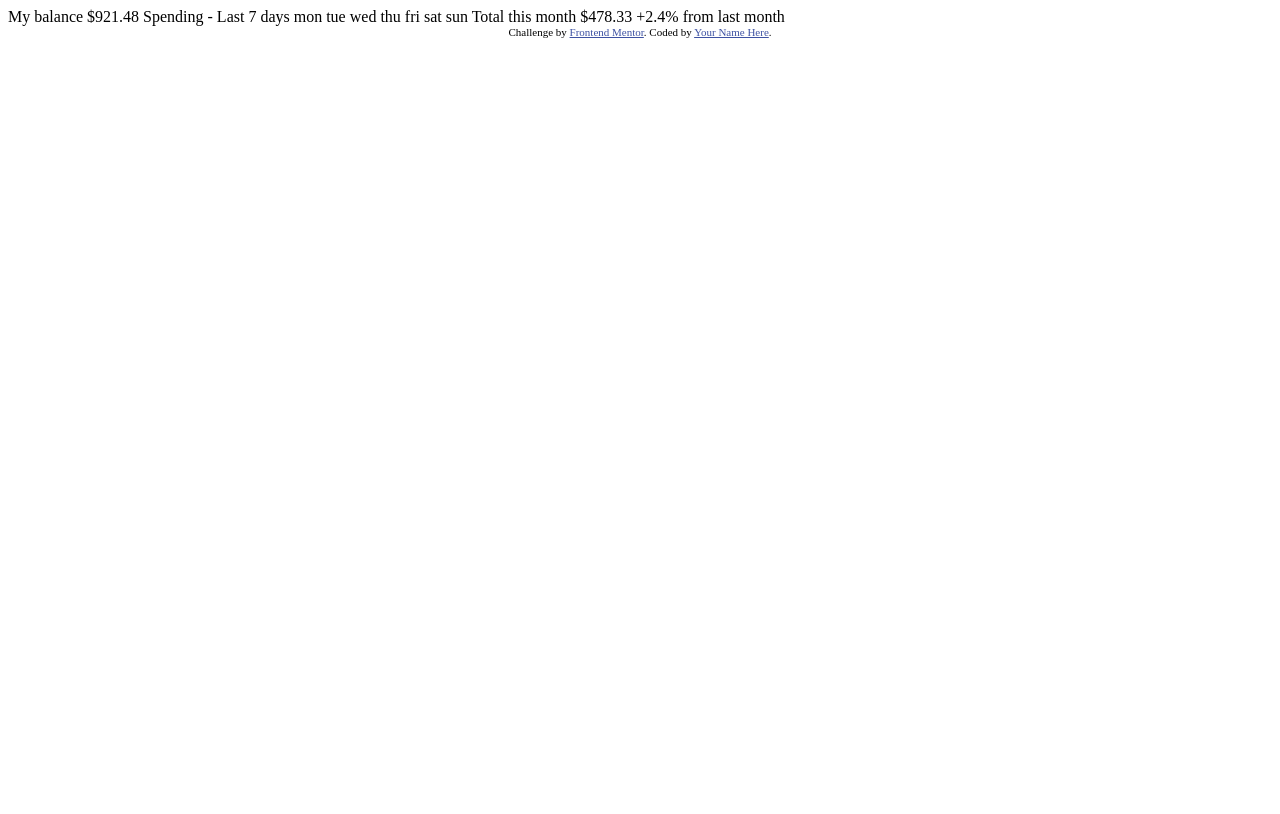
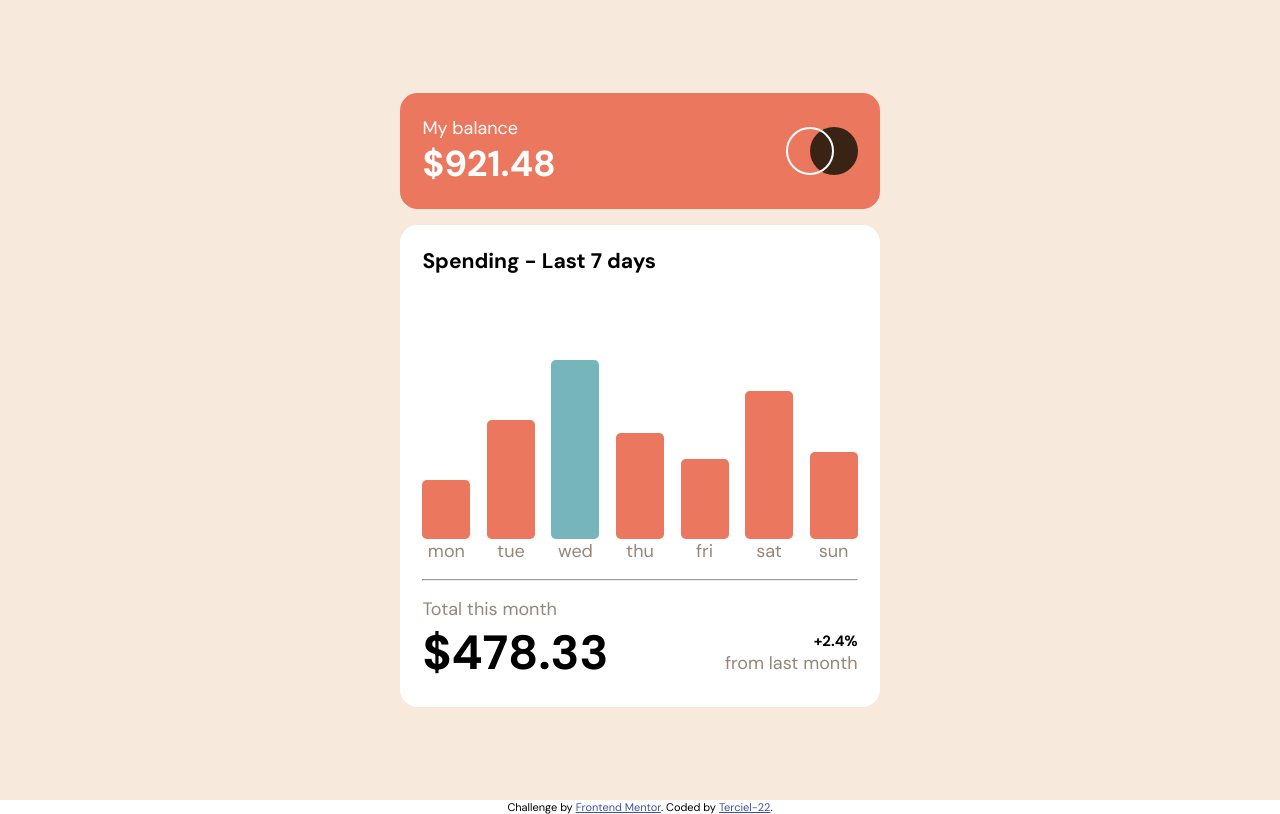
Before and after one commit to Terciel-22/expenses-chart-component, a plain HTML site: page index.html in a window 1280 px wide. Drawn offline with Linux system fonts and the light colour scheme.

Commit message:
Created dynamic chart of expenses

```diff
--- a/index.html
+++ b/index.html
@@ -9,35 +9,216 @@
   <title>Frontend Mentor | Expenses chart component</title>
 
   <!-- Feel free to remove these styles or customise in your own stylesheet 👍 -->
+  <link rel="preconnect" href="https://fonts.googleapis.com">
+  <link rel="preconnect" href="https://fonts.gstatic.com" crossorigin>
+  <link href="https://fonts.googleapis.com/css2?family=DM+Sans:wght@400;700&display=swap" rel="stylesheet">
+
   <style>
-    .attribution { font-size: 11px; text-align: center; }
-    .attribution a { color: hsl(228, 45%, 44%); }
+    * {
+      box-sizing: border-box;
+      margin: 0;
+      padding: 0;
+    }
+    body {
+      font-family: 'DM Sans', sans-serif;
+      font-weight: 400;
+      font-size: 18px;
+    }
+    h2 {
+      font-weight: 700;
+    }
+    p, hr {
+      color: hsl(28, 10%, 53%);
+    }
+    hr {
+      margin: 1rem 0;
+    }
+
+    main {
+      min-height: 100vh;
+      background: hsl(27, 66%, 92%);
+      display: flex;
+      justify-content: center;
+      align-items: center;
+    }
+    main > .container {
+      width: 30rem;
+    }
+    main > .container > .top-section,
+    main > .container > .bottom-section {
+      padding: 1.4rem;
+      border-radius: 1.1rem;
+    }
+    main > .container > .top-section {
+      background: hsl(10, 79%, 65%);
+      margin-bottom: 1rem;
+      display: flex;
+      justify-content: space-between;
+      align-items: center;
+      color: white;
+    }
+    main > .container > .top-section > div >p {
+      color: white;
+    }
+    main > .container > .bottom-section {
+      background: white;
+    }
+    main > .container > .bottom-section > .graph-data{
+      display: flex;
+      justify-content: space-between;
+    }
+    main > .container > .bottom-section > .graph-data > .graph-value {
+      display: flex;
+      flex-direction: column;
+      justify-content: flex-end;
+      align-items: center;
+      height: 15rem;
+      margin-top: 3rem;
+    }
+    main > .container > .bottom-section > .graph-data > .graph-value > .data {
+      width: 3rem;
+      height: 100%;
+      background: hsl(10, 79%, 65%);;
+      border-radius: 0.3rem;
+      position: relative;
+      display: flex;
+      justify-content: center;
+    }
+    main > .container > .bottom-section > .graph-data > .graph-value > .data:hover {
+      opacity: .7;
+    }
+    main > .container > .bottom-section > .graph-data > .graph-value > .data:hover::before {
+      content: attr(data-value);
+      position: absolute;
+      background-color: black;
+      padding: 0.3rem;
+      color: white;
+      border-radius: 0.2rem;
+      top: -2.5rem;
+    }
+    main > .container > .bottom-section > div {
+      display: flex;
+      justify-content: space-between;
+      align-items: center;
+    }
+    main > .container > .bottom-section > div > div {
+      text-align: end;
+    }
+    main > .container > .bottom-section > div > span{
+      font-weight: 800;
+      font-size: 3rem;
+    }
+    footer.attribution { font-size: 11px; text-align: center; }
+    footer.attribution a { color: hsl(228, 45%, 44%); }
+
+    @media only screen and (max-width:375px)
+    {
+      main > .container {
+        width: 20rem;
+      }
+      main > .container > .top-section,
+      main > .container > .bottom-section {
+        padding: 1rem;
+      }
+      main > .container > .bottom-section > .graph-data > .graph-value > .data {
+        width: 2.3rem;
+      }
+      main > .container > .bottom-section > .graph-data > .graph-value > .data:hover::before {
+        font-size: 0.6rem;
+        top: -1.9rem;
+      }
+      main > .container > .bottom-section > div > span{
+        font-size: 2rem;
+      }
+    }
   </style>
 </head>
 <body>
+  <main>
+    <div class="container">
+      <div class="top-section">
+        <div>
+          <p>My balance</p>
+          <h1>$921.48</h1>
+        </div>
+        <img src="images/logo.svg" alt="Logo">
+      </div>
+      <div class="bottom-section">
+        <h3>Spending - Last 7 days</h3>
+          <div class="graph-data">
+            <div class="graph-value">
+              <div id="mon" class="data"></div>
+              <p>mon</p>
+            </div>
+            <div class="graph-value">
+              <div id="tue" class="data"></div>
+              <p>tue</p>
+            </div>
+            <div class="graph-value">
+              <div id="wed" class="data"></div>
+              <p>wed</p>
+            </div>
+            <div class="graph-value">
+              <div id="thu" class="data"></div>
+              <p>thu</p>
+            </div>
+            <div class="graph-value">
+              <div id="fri" class="data"></div>
+              <p>fri</p>
+            </div>
+            <div class="graph-value">
+              <div id="sat" class="data"></div>
+              <p>sat</p>
+            </div>
+            <div class="graph-value">
+              <div id="sun" class="data"></div>
+              <p>sun</p>
+            </div>
+          </div>
+        <hr />
+        <p>Total this month</p>
+        <div>
+          <span>$478.33</span>
+          <div>
+            <h5>+2.4%</h5>
+            <p>from last month</p>
+          </div>
+        </div>
+      </div>
+    </div>
+  </main>
 
-  My balance
-  $921.48
+  <footer class="attribution">
+    Challenge by <a rel="noopener" href="https://www.frontendmentor.io?ref=challenge" target="_blank">Frontend Mentor</a>.
+    Coded by <a href="https://github.com/Terciel-22">Terciel-22</a>.
+  </footer>
 
-  Spending - Last 7 days
+  <script>
+    //assuming the peak is $70
+    let MAX = 70;
 
-  mon
-  tue
-  wed
-  thu
-  fri
-  sat
-  sun
+    async function fetchJSON()
+    {
+      const response = await fetch("./data.json");
+      const data = await response.json();
+      let biggerNum = 0;
+      let biggestAmountDay = "";
+      for(let i=0; i<data.length; i++)
+      {
+        if(biggerNum<data[i].amount)
+        {
+          biggerNum = data[i].amount;
+          biggestAmountDay = document.getElementById(data[i].day);
+        }
+        const day = document.getElementById(data[i].day);
+        percent = (data[i].amount/MAX) * 100;
+        day.style.height = `${percent}%`
+        day.setAttribute("data-value", "$"+data[i].amount);
+      }
+      biggestAmountDay.style.background = "hsl(186, 34%, 60%)";
+    }
 
-  Total this month
-  $478.33
-
-  +2.4%
-  from last month
-
-  <div class="attribution">
-    Challenge by <a href="https://www.frontendmentor.io?ref=challenge" target="_blank">Frontend Mentor</a>.
-    Coded by <a href="#">Your Name Here</a>.
-  </div>
+    fetchJSON();
+  </script>
 </body>
 </html>
```
Also changed, not shown: 1 other file.
